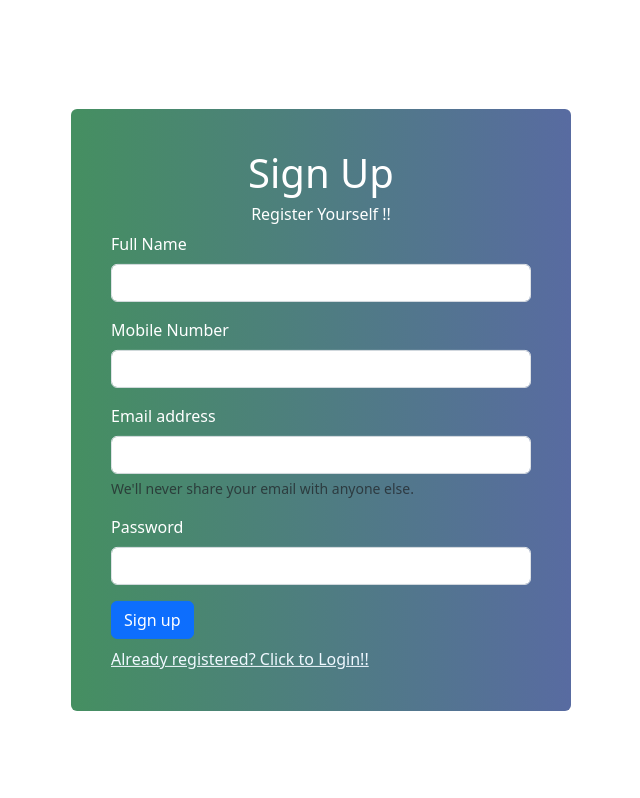
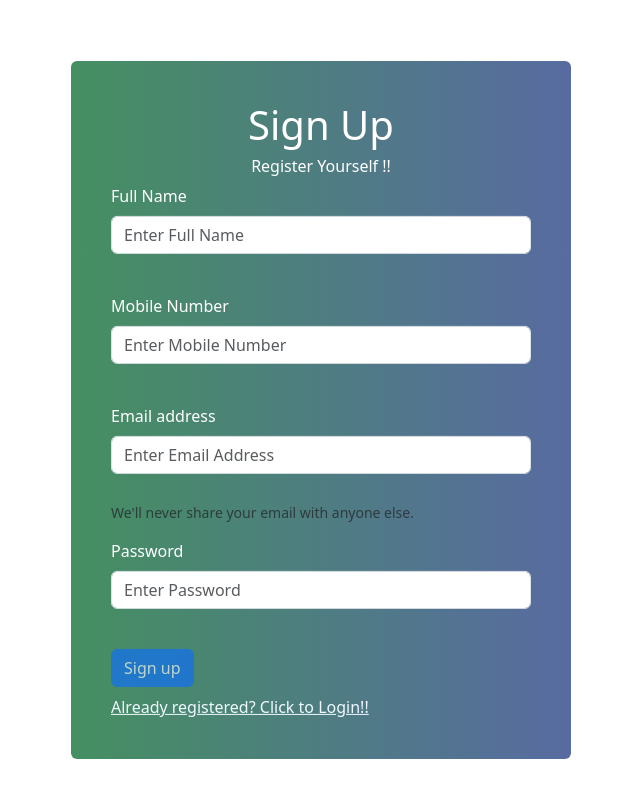
Before and after one commit to KalanaGunaweera/Angular_CRUD_JSON_Server, an Angular app: page /signup in a window 1280 px wide. Shown: the whole page, without its empty margins (319-959 px from the left). Built offline with nearby package versions, Linux system fonts and the light colour scheme.

Commit message:
SignUp form validation updated

```diff
--- a/db.json
+++ b/db.json
@@ -55,6 +55,20 @@
       "email": "kalanagunaweera94@gmail.com",
       "password": "kalana",
       "id": 3
+    },
+    {
+      "fullName": "",
+      "mobile": "",
+      "email": "",
+      "password": "",
+      "id": 4
+    },
+    {
+      "fullName": "test",
+      "mobile": 1111111111,
+      "email": "test@gmail.com",
+      "password": "test",
+      "id": 5
     }
   ],
   "profile": {
--- a/src/app/signup/signup.component.html
+++ b/src/app/signup/signup.component.html
@@ -11,22 +11,26 @@
                         <form [formGroup]="signupForm" (ngSubmit)="signUp()">
                             <div class="mb-3">
                                 <label for="exampleInputPassword1" class="form-label">Full Name</label>
-                                <input formControlName="fullName" type="text" class="form-control" id="exampleInputName1">
+                                <input formControlName="fullName" type="text" class="form-control" id="exampleInputName1" placeholder="Enter Full Name"><br>
+                                <span class="text-danger" *ngIf="signupForm.controls['fullName'].dirty && signupForm.hasError('required','fullName')">*Name is required</span>
                               </div>
                               <div class="mb-3">
                                 <label for="exampleInputPassword1" class="form-label">Mobile Number</label>
-                                <input formControlName="mobile" type="number" class="form-control" id="exampleInputMobile1">
+                                <input formControlName="mobile" type="number" class="form-control" id="exampleInputMobile1" placeholder="Enter Mobile Number"><br>
+                                <span class="text-danger" *ngIf="signupForm.controls['mobile'].dirty && signupForm.hasError('required','mobile')">*Mobile Number is required</span>
                               </div>
                             <div class="mb-3">
                               <label for="exampleInputEmail1" class="form-label">Email address</label>
-                              <input formControlName="email" type="email" class="form-control" id="exampleInputEmail1" aria-describedby="emailHelp">
+                              <input formControlName="email" type="email" class="form-control" id="exampleInputEmail1" aria-describedby="emailHelp" placeholder="Enter Email Address"><br>
+                              <span class="text-danger" *ngIf="signupForm.controls['email'].dirty && signupForm.hasError('required','email')">*Email Id is required</span>
                               <div id="emailHelp" class="form-text">We'll never share your email with anyone else.</div>
                             </div>
                             <div class="mb-3">
                               <label for="exampleInputPassword1" class="form-label">Password</label>
-                              <input formControlName="password" type="password" class="form-control" id="exampleInputPassword1">
+                              <input formControlName="password" type="password" class="form-control" id="exampleInputPassword1" placeholder="Enter Password"><br>
+                              <span class="text-danger" *ngIf="signupForm.controls['password'].dirty && signupForm.hasError('required','password')">*Password is required</span>
                             </div>
-                            <button type="submit" class="btn btn-primary mb-2" >Sign up</button>
+                            <button type="submit" [disabled]="!signupForm.valid"  class="btn btn-primary mb-2" >Sign up</button>
                           </form>
                           <a routerLink="/login" style="color: aliceblue; margin-top: 10px;">Already registered? Click to Login!!</a>
                       </form>
--- a/src/app/signup/signup.component.ts
+++ b/src/app/signup/signup.component.ts
@@ -1,6 +1,6 @@
 import { HttpClient } from '@angular/common/http';
 import { Component, OnInit } from '@angular/core';
-import { FormBuilder, FormGroup } from '@angular/forms';
+import { FormBuilder, FormGroup, Validator, Validators } from '@angular/forms';
 import { Router } from '@angular/router';
 
 @Component({
@@ -14,10 +14,10 @@ export class SignupComponent implements OnInit {
 
   ngOnInit(): void {
    this.signupForm = this.formBuilder.group({
-    fullName:[''],
-    mobile:[''],
-    email:[''],
-    password:['']
+    fullName:['',Validators.required],
+    mobile:['',Validators.required],
+    email:['',Validators.required],
+    password:['',Validators.required]
    })
   }
   signUp(){
```
